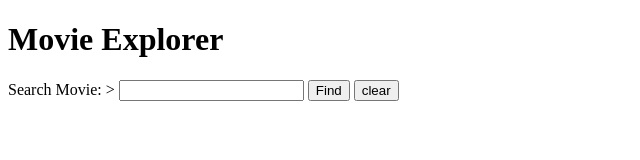
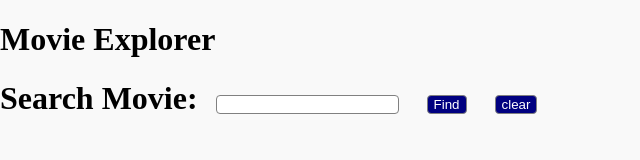
Before and after one commit to lou437104/movie-explorer-debug-challenge, a plain HTML site: page index.html in a window 1280 px wide. Shown: the whole page, without its empty margins (0-640 px from the left). Drawn offline with Linux system fonts and the light colour scheme.

Commit message:
🎯 Bullseye – it works!

```diff
--- a/index.html
+++ b/index.html
@@ -1,15 +1,16 @@
 <!DOCTYPE html>
-<html lang="en">
-<head>
-  <meta charset="UTF-8">
-  <meta name="viewport" content="width=device-width, initial-scale=1.0">
-  <title>Movie Explorer</title>
-</head>
-<body>
+<html>
+  <head>
+    <title>Movie Explorer</title>
+    <meta charset="UTF-8">
+    <meta name="viewport" content="width-device-width, initial-scale=1.0">
+    <link rel="stylesheet" href="styles.css">
+  </head>
+  <body>
     <div id="main">
-      <h1>Movie Explorer</h1>
+      <h1>Movie Explorer<h1>
 
-      <label for="movie">Search Movie: ></label>
+      <label for="movie">Search Movie:</label>
       <input type="text" id="movie" placeholer="Enter movie title" aria-labelledby="movieSearch">
       <button id="search">Find</button>
       <button id="clear">clear</button>
```
